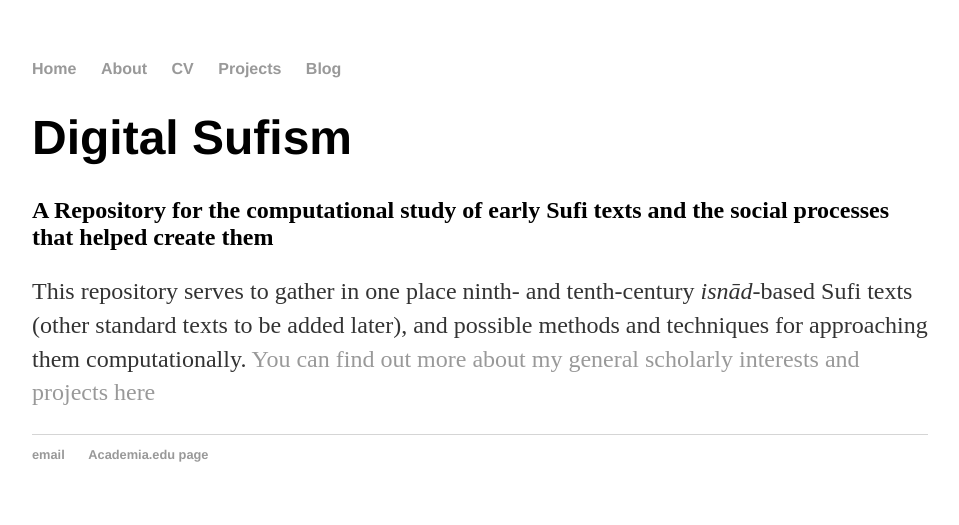
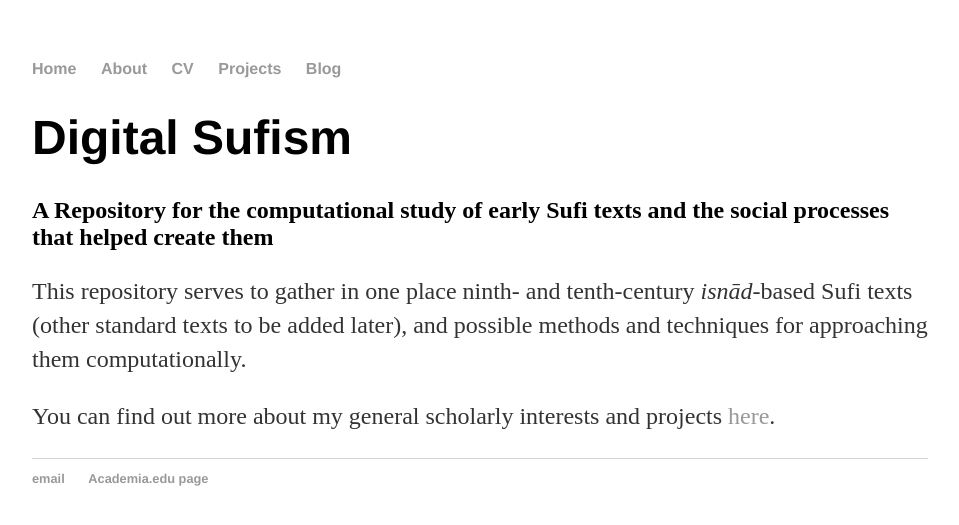
Before and after one commit to zurstadt/workinprogress, a Jekyll site: the page built from index.html, in a window 1280 px wide. Shown: the top 525 px of the page, without its empty margins (160-1119 px from the left). Built offline with Jekyll 4.4.1, drawn with Linux system fonts in a browser that asks for light colours.

```diff
--- a/index.html
+++ b/index.html
@@ -5,5 +5,6 @@ title: Digital Sufism
 <div class="blurb">
 	<h1>Digital Sufism </h1>
 	<h2>A Repository for the computational study of early Sufi texts and the social processes that helped create them</h2>
-	<p>This repository serves to gather in one place ninth- and tenth-century <em>isnād</em>-based Sufi texts (other standard texts to be added later), and possible methods and techniques for approaching them computationally. <a href="/about">You can find out more about my general scholarly interests and projects here</a></p>
+	<p>This repository serves to gather in one place ninth- and tenth-century <em>isnād</em>-based Sufi texts (other standard texts to be added later), and possible methods and techniques for approaching them computationally. </p>
+	<p>You can find out more about my general scholarly interests and projects <a href="/about">here</a>.</p>
 </div><!-- /.blurb -->
```
